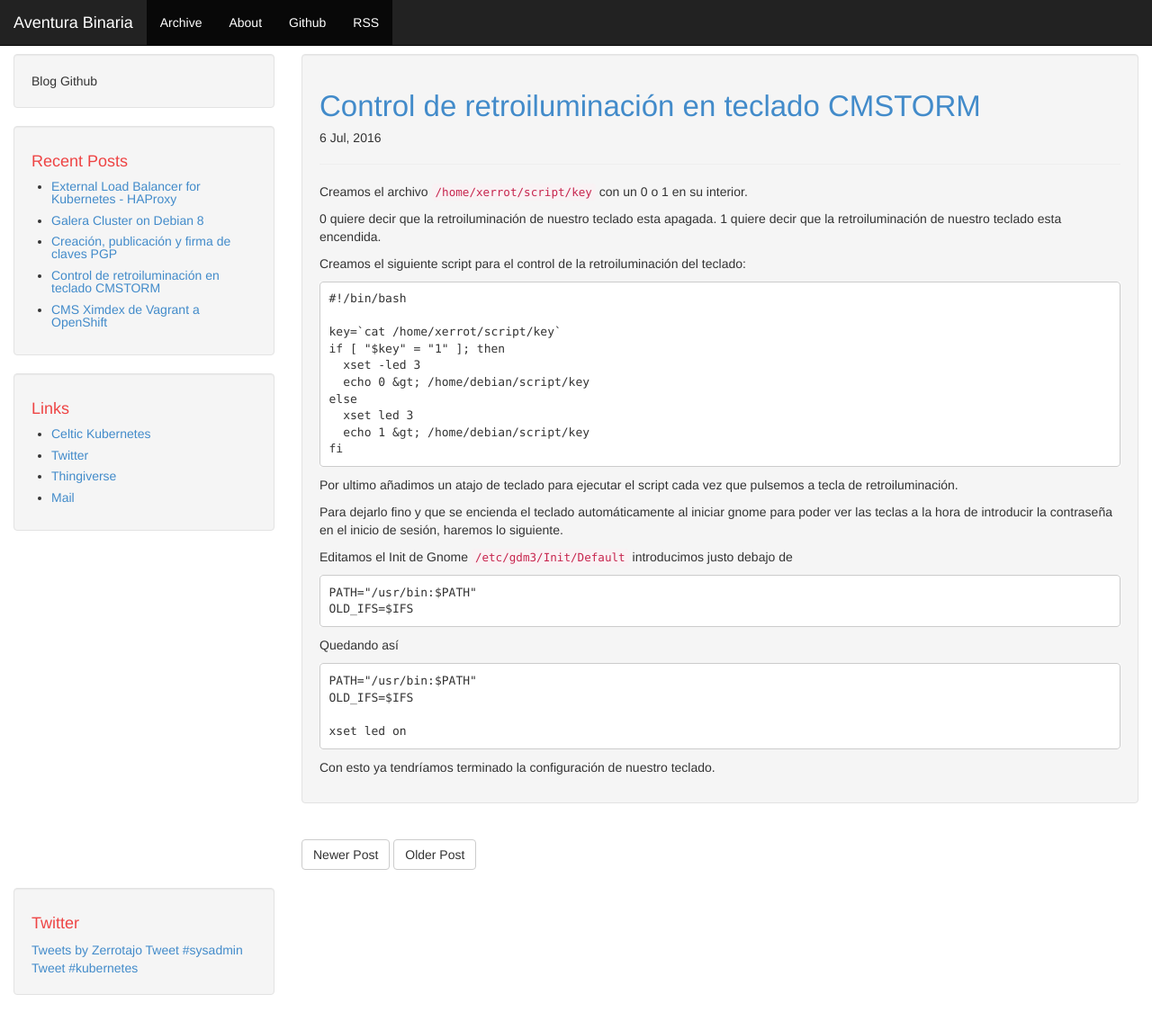
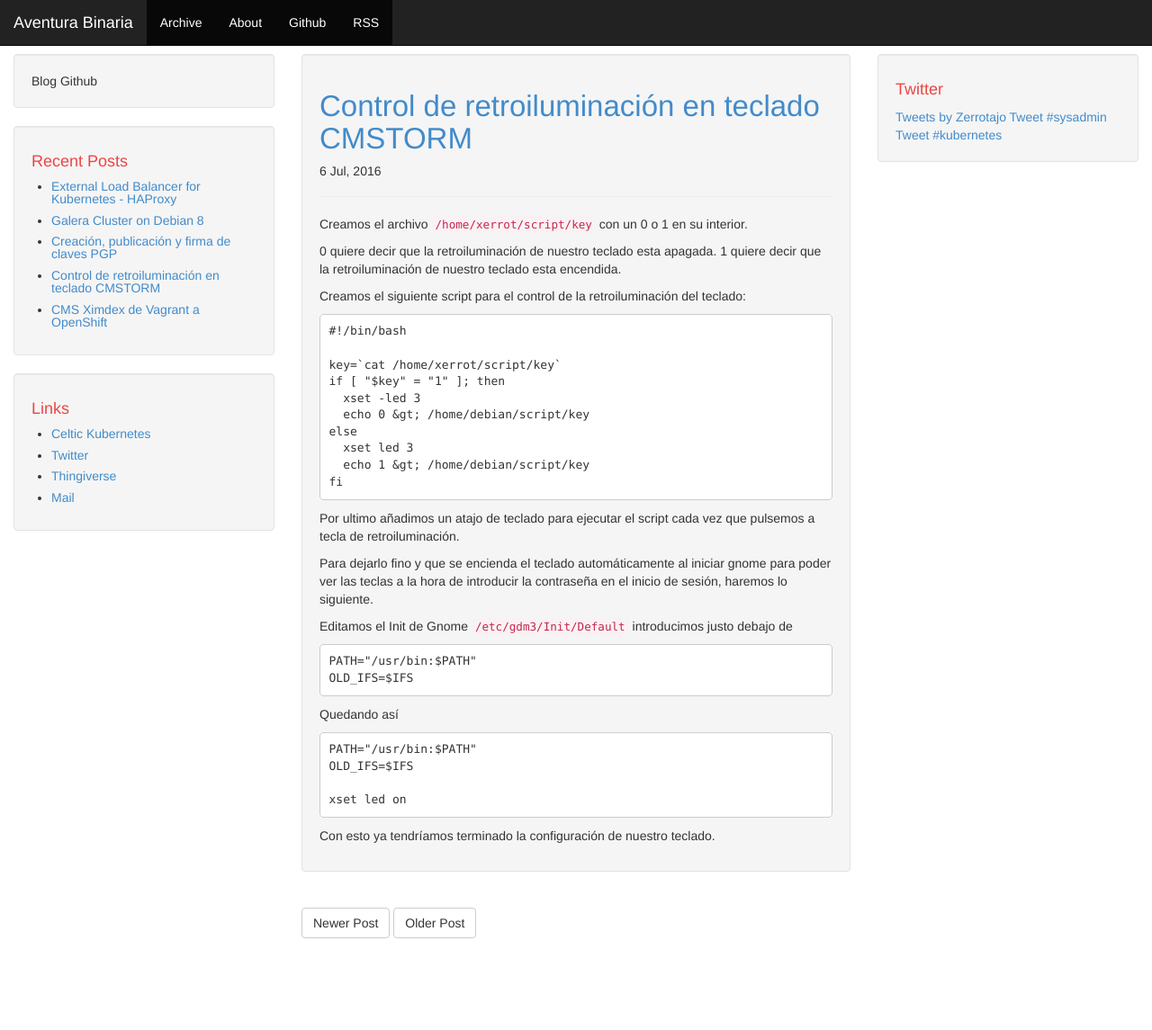
Before and after one commit to Tedezed/aventurabinaria.es, a Jekyll site: the page built from _posts/2016-07-06-Control-de-retroiluminacion-en-teclado-CMSTORM.md, in a window 1280 px wide and 1186 px high. Shown: the top 1145 px of the window at 90% size. Built offline with Jekyll 4.4.1, drawn with Linux system fonts in a browser that asks for light colours; comment, search, counter and statistics services are not loaded.

Commit message:
Add post format

```diff
--- a/_layouts/post.html
+++ b/_layouts/post.html
@@ -5,7 +5,7 @@
         <div class="col-md-3 hidden-xs">
             {% include sidebar.html %}
         </div>
-        <div class="col-md-9">
+        <div class="col-md-6">
           <div class="article">
             <div class="well">
                 <h1><a href="{{ site.baseurl}}{{ page.url }}">{{ page.title }}</a></h1>
```
